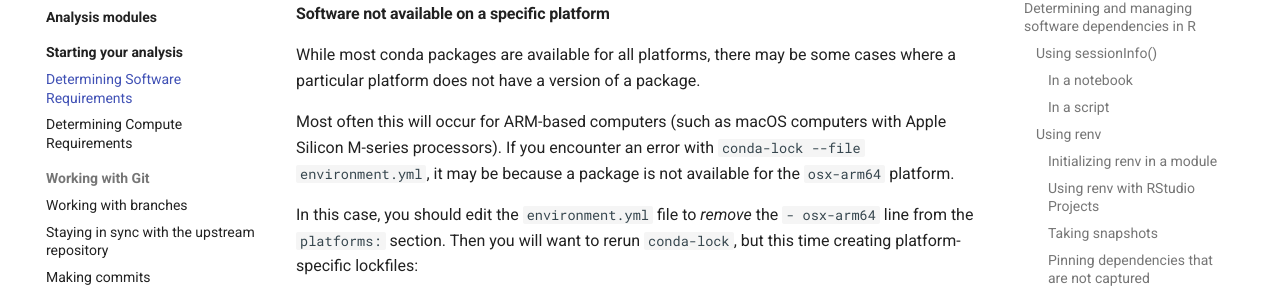
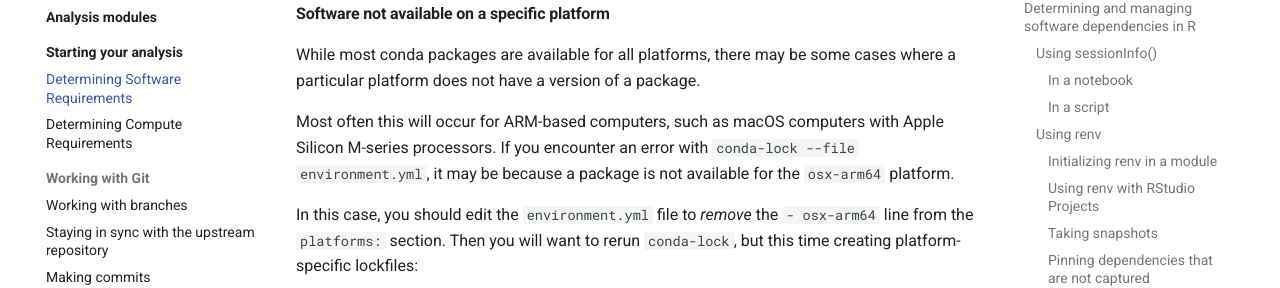
Before and after one commit to AlexsLemonade/OpenScPCA-analysis, an MkDocs documentation site: the page built from docs/contributing-to-analyses/starting-your-analysis/determining-software-requirements.md, in a window 1280 px wide and 900 px high, scrolled down 5338 px. Shown: the part 148-436 px from the top of the window. Built offline with MkDocs 1.6.1 and Material for MkDocs 9.7.7, drawn with Linux system fonts in a browser that asks for light colours.

Commit message:
Apply suggestions from code review
Co-authored-by: Stephanie Spielman <stephanie.spielman@gmail.com>

```diff
--- a/docs/contributing-to-analyses/starting-your-analysis/determining-software-requirements.md
+++ b/docs/contributing-to-analyses/starting-your-analysis/determining-software-requirements.md
@@ -203,7 +203,7 @@
 !!! note
     If the `conda-lock` command fails, it may be because a package is not available for one of the platforms in the `environment.yml` file.
     Usually this will be a package that is not available for the `osx-arm64` (Apple Silicon) platform.
-    If this happens, see the [ Software not available on a specific platform](#software-not-available-on-a-specific-platform) section below for instructions on how to handle this situation.
+    If this happens, see the [Software not available on a specific platform](#software-not-available-on-a-specific-platform) section below for instructions on how to handle this situation.
 
 
 ### Finding available software
@@ -221,7 +221,7 @@
 
 While most conda packages are available for all platforms, there may be some cases where a particular platform does not have a version of a package.
 
-Most often this will occur for ARM-based computers (such as macOS computers with Apple Silicon M-series processors).
+Most often this will occur for ARM-based computers, such as macOS computers with Apple Silicon M-series processors.
 If you encounter an error with `conda-lock --file environment.yml`, it may be because a package is not available for the `osx-arm64` platform.
 
 In this case, you should edit the `environment.yml` file to *remove* the `- osx-arm64` line from the `platforms:` section.
```
